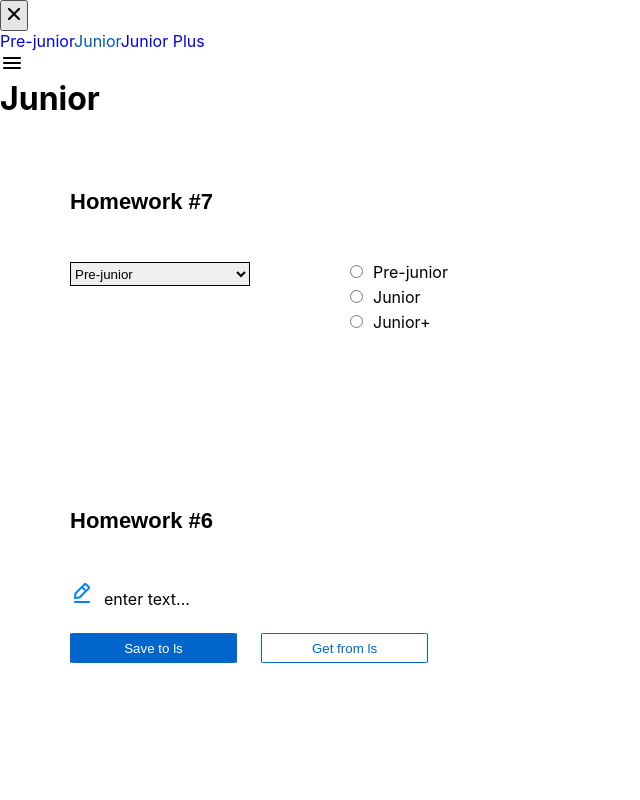
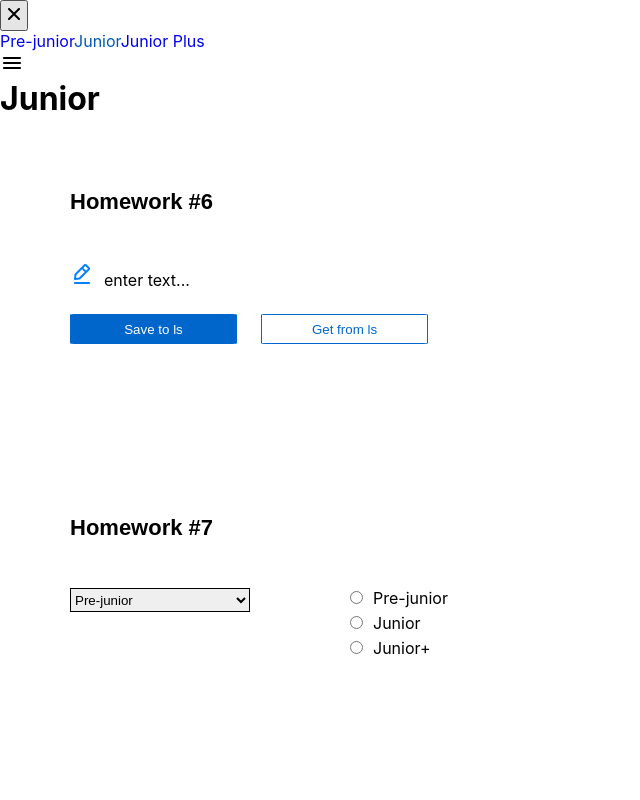
Before and after one commit to DmitriyVavilin/hws2-master, a React (Create React App) app: page /#/junior in a window 1280 px wide. Shown: the top 800 px of the page, without its empty margins (0-640 px from the left). Built offline with nearby package versions, Linux system fonts and the light colour scheme.

Commit message:
home_work 777

```diff
--- a/src/s2-homeworks/hw05/pages/Junior.tsx
+++ b/src/s2-homeworks/hw05/pages/Junior.tsx
@@ -1,10 +1,11 @@
 import React from 'react'
 import HW7 from "../../hw07/HW7";
+import HW6 from "../../hw06/HW6";
 
 function Junior() {
     return (
         <div id={'hw5-page-junior'}>
-            {/*<HW6 />*/}
+            <HW6 />
             <HW7 />
             {/*<HW8 />*/}
             {/*<HW9 />*/}
```
